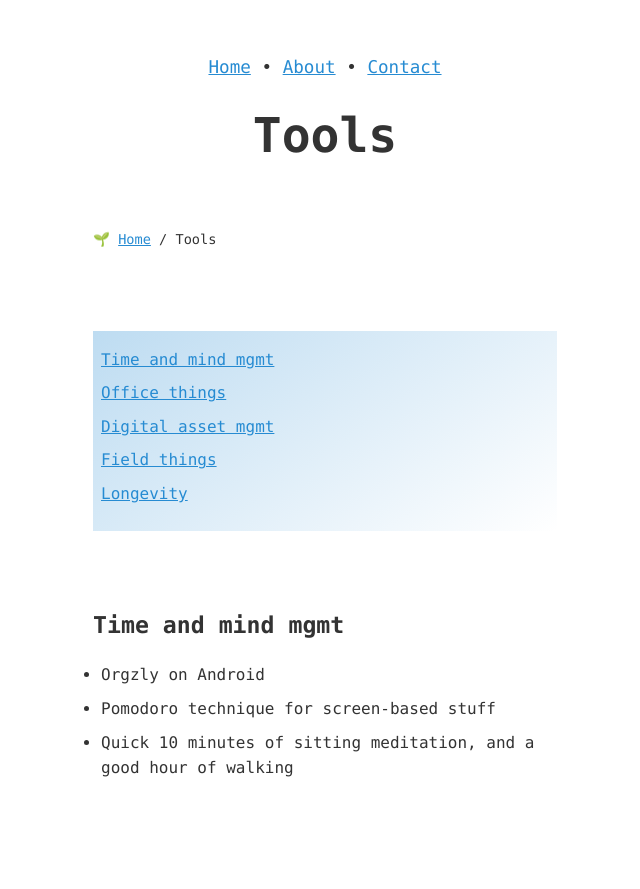
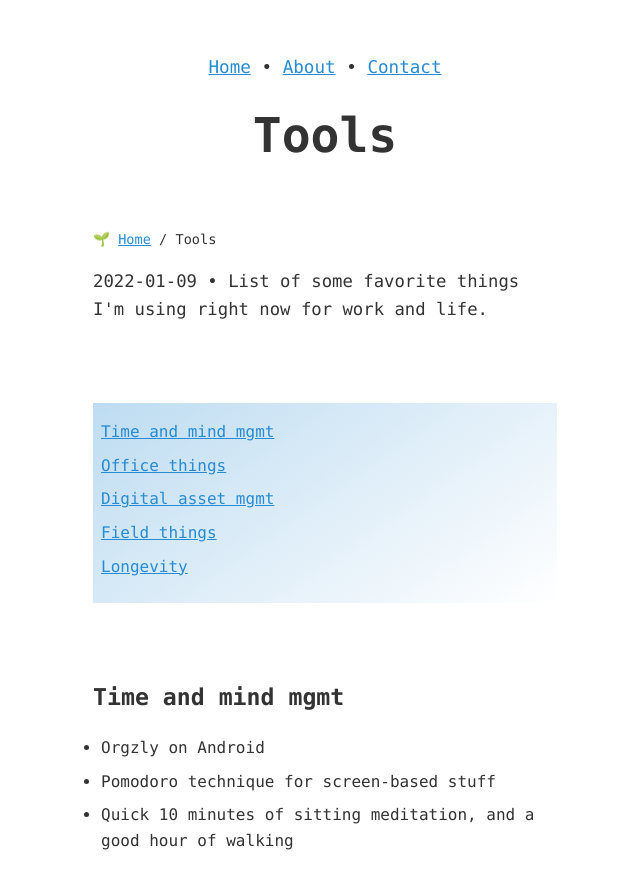
Before and after one commit to zachmccabe/zachmccabe.github.io, a Jekyll site: the page built from _tools/tools.md, in a window 1280 px wide and 900 px high. Shown: the top 889 px of the window, without its empty margins (315-955 px from the left). Built offline with Jekyll 4.4.1, drawn with Linux system fonts in a browser that asks for light colours; some of the changed lines change nothing that is shown.

Commit message:
Update tools.md
Fixing yaml `page.lede` :)

```diff
--- a/_tools/tools.md
+++ b/_tools/tools.md
@@ -3,8 +3,8 @@ permalink: /tools/
 layout: kaoliang_nite_3
 title: Tools
 date: 2022-01-09
-description: List of some favorite things I'm using right now for work and life.
-print: lede
+description: "List of some favorite things I'm using right now for work and life."
+lede: print
 nav: |
   + [Time and mind mgmt](https://www.zachmccabe.com/tools/#time-and-mind-mgmt)
   + [Office things](https://www.zachmccabe.com/tools/#office-things)
```
